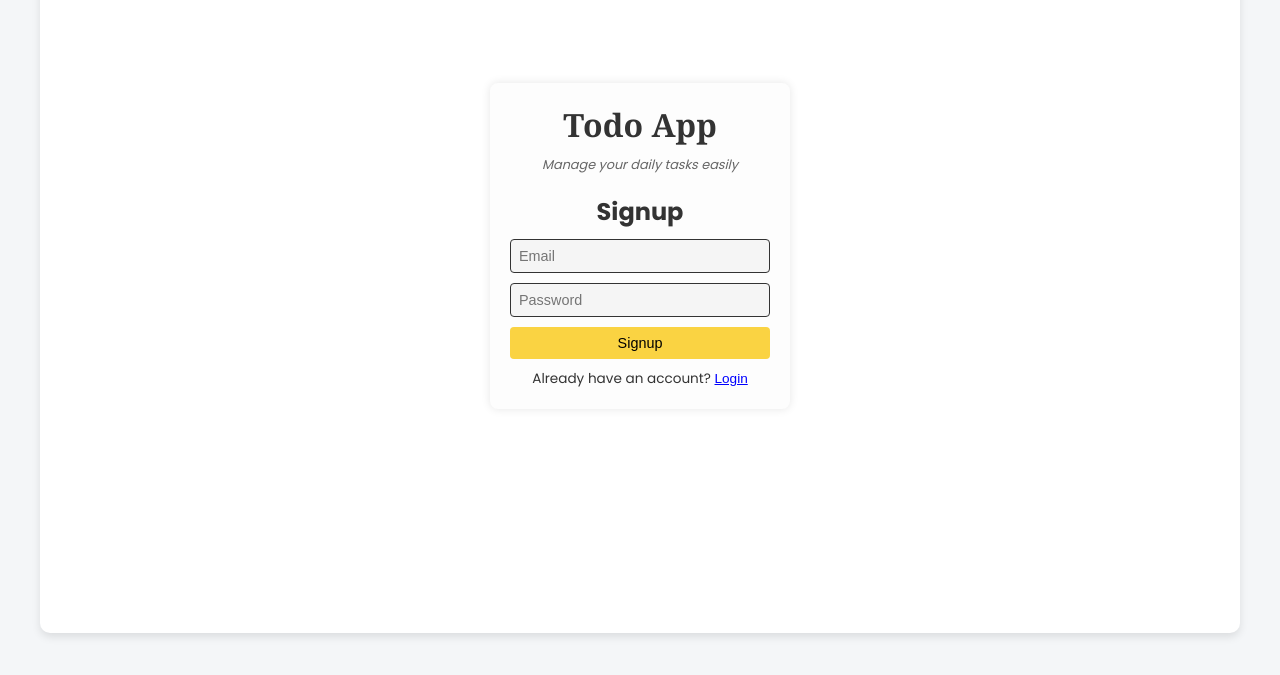
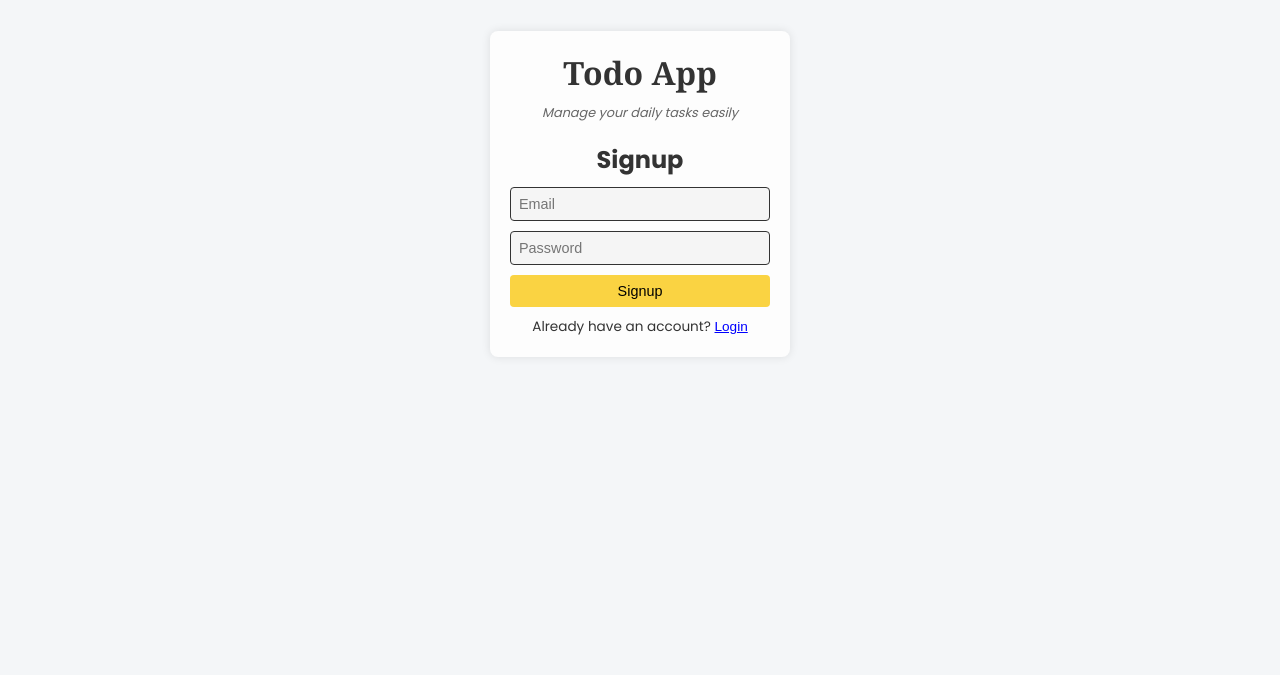
Before and after one commit to Krishna23002/mern-todo-app, a React (Create React App) app in the folder frontend/: page / in a window 1280 px wide. Shown: the part 119-794 px from the top of the page. Built offline with nearby package versions, Linux system fonts and the light colour scheme.

Commit message:
UI Update

```diff
--- a/frontend/src/App.css
+++ b/frontend/src/App.css
@@ -9,9 +9,14 @@
   color: #333;
 }
 
-.container {
+.todo-page {
+  min-height: 100vh;
+  padding: 2rem 1rem;
+}
+
+.todo-container {
   max-width: 1200px;
-  margin: 2rem auto;
+  margin: 0 auto;
   padding: 20px;
   background-color: #ffffff;
   min-height: 90vh;
@@ -19,7 +24,7 @@
   box-shadow: 0 4px 8px rgba(0, 0, 0, 0.1);
 }
 
-.container h1 {
+.todo-container h1 {
   font-size: 2.5rem;
   padding: 1rem;
   margin-bottom: 20px;
@@ -72,6 +77,8 @@
 .input-box {
   display: flex;
   margin: 20px;
+  justify-content: center;
+  align-items: center;
 }
 
 .input-box input {
--- a/frontend/src/Todo.js
+++ b/frontend/src/Todo.js
@@ -161,7 +161,8 @@
 
 
   return (
-    <div className={`container ${isDark ? "dark" : ""}`}>
+    <div className="todo-page">
+    <div className={`todo-container ${isDark ? "dark" : ""}`}>
       <div className="header">
         <h1>Todo App</h1>
         <span className="date-label">{todayLabel}</span>
@@ -227,7 +228,7 @@
         ))}
       </ul>
 
-    </div>
+    </div></div>
   );
 };
 
```
